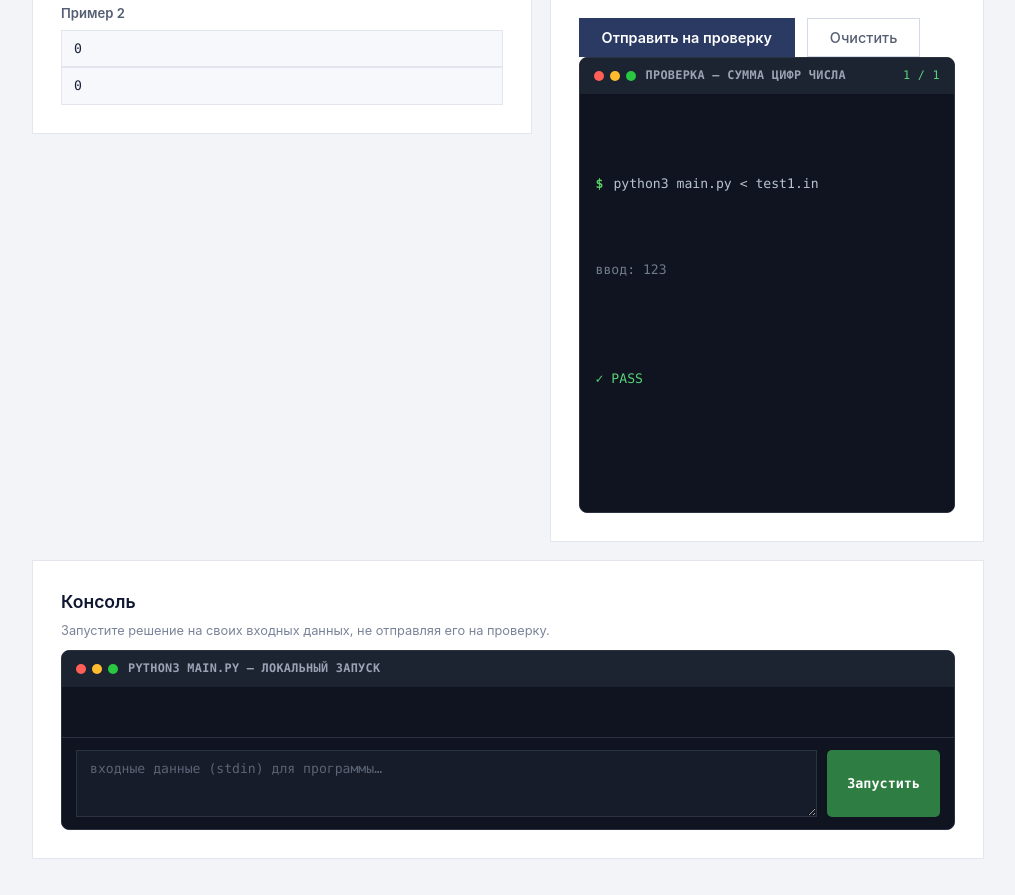
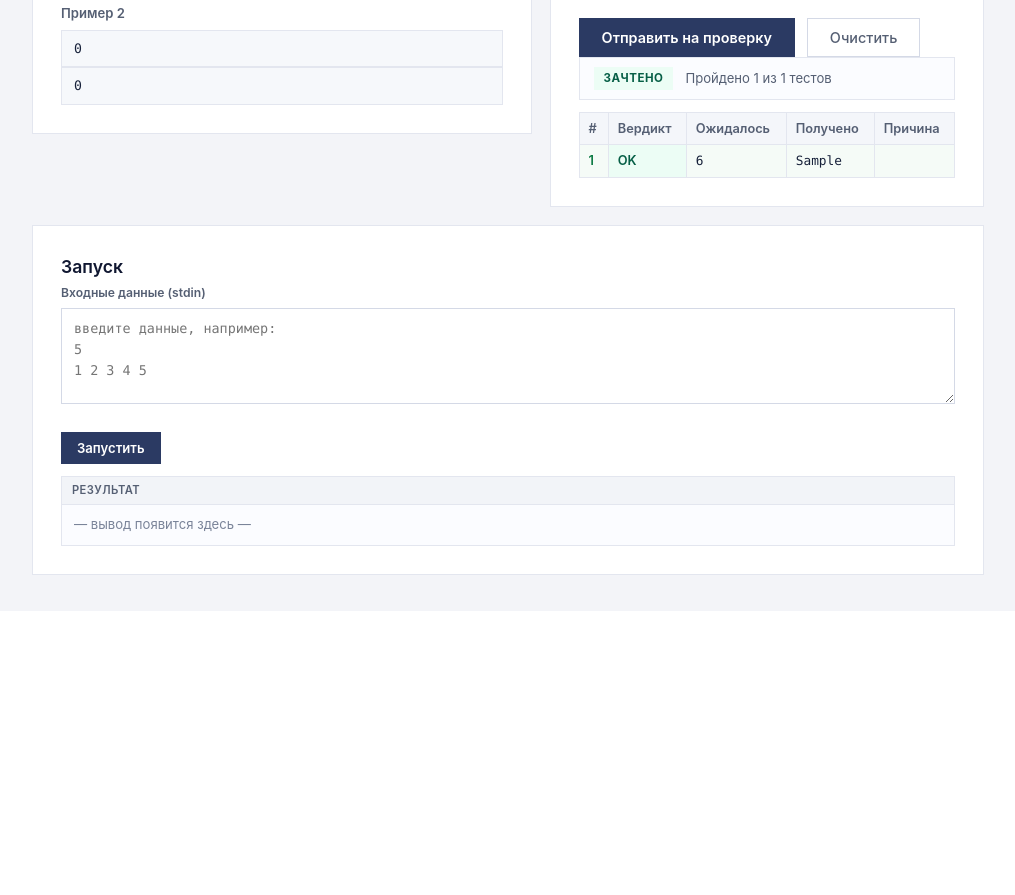
Before and after one commit to zaveshaa/LMS3301, a Flask app: page /student/works/1/tasks/1 in a window 1280 px wide. Shown: the part 636-1531 px from the top of the page, without its empty margins (132-1147 px from the left). After the commit the page ends 1211 px from the top, so only its background shows below. Run offline with Flask 3, Linux system fonts and the light colour scheme; the visitor is signed in with stand-in values (Sample User, id 1); data comes from the database, SQL or seed files in the repository; tables that the repository leaves empty hold one stand-in row (values such as "Sample post").

Commit message:
Restyle task verdicts and run console in Codeforces style

```diff
--- a/src/templates/base.html
+++ b/src/templates/base.html
@@ -164,34 +164,29 @@
   .code-editor:focus { outline: none; border-color: var(--accent); box-shadow: 0 0 0 2px rgba(43,58,99,.12); }
   .solution-actions { display: flex; gap: 12px; flex-wrap: wrap; margin-top: 12px; }
 
-  /* ---------- terminal ---------- */
-  .term { border-radius: 8px; overflow: hidden; border: 1px solid #2b3240; background: #0f1420; font-family: "SF Mono", Menlo, Consolas, monospace; }
-  .term-bar { display: flex; align-items: center; gap: 10px; padding: 9px 14px; background: #1c2331; color: #9aa4b5; font-size: .74rem; letter-spacing: .3px; }
-  .term-dots { display: flex; gap: 6px; }
-  .term-dots i { width: 10px; height: 10px; border-radius: 50%; display: block; }
-  .term-dots i:nth-child(1) { background: #ff5f57; }
-  .term-dots i:nth-child(2) { background: #febc2e; }
-  .term-dots i:nth-child(3) { background: #28c840; }
-  .term-title { font-weight: 600; text-transform: uppercase; }
-  .term-body { background: #0f1420; color: #d5dce6; padding: 14px 16px; font-size: .82rem; line-height: 1.65; max-height: 460px; overflow-y: auto; white-space: pre-wrap; word-break: break-word; }
-  .term-body::-webkit-scrollbar { width: 8px; }
-  .term-body::-webkit-scrollbar-thumb { background: #333b49; border-radius: 4px; }
-  .term-cmd { color: #b8c2d0; }
-  .term-cmd .term-prompt { color: #56d364; font-weight: 700; margin-right: 2px; }
-  .term-ok { color: #57d278; }
-  .term-err { color: #ff6b62; }
-  .term-mut { color: #6f7a8a; }
-  .term-out { color: #a9c1fc; }
-  .term-cursor { display: inline-block; width: 7px; height: 14px; background: #d5dce6; vertical-align: text-bottom; animation: term-blink 1s steps(1) infinite; margin-left: 2px; }
-  @keyframes term-blink { 50% { opacity: 0; } }
-  .term-input { display: flex; gap: 10px; align-items: stretch; padding: 12px 14px; border-top: 1px solid #2b3240; background: #0f1420; }
-  .term-input textarea { flex: 1; background: #161c2a; border: 1px solid #2b3240; color: #e6edf3; font-family: "SF Mono", Menlo, Consolas, monospace; font-size: .82rem; margin-bottom: 0; resize: vertical; }
-  .term-input textarea:focus { outline: none; border-color: #3d4a63; box-shadow: none; }
-  .term-input ::placeholder { color: #5a6474; }
-  .term-btn { background: #2e7d42; border: none; color: #fff; font-weight: 600; font-size: .84rem; padding: 0 20px; cursor: pointer; font-family: inherit; border-radius: 5px; white-space: nowrap; align-self: stretch; }
-  .term-btn:hover { background: #35954e; }
-  .term-btn:disabled { opacity: .55; cursor: wait; }
-  .term-hint { margin: 6px 0 10px; color: var(--muted); font-size: .8rem; }
+  /* ---------- verdict & run console (Codeforces style) ---------- */
+  .verdict-summary { display: flex; align-items: center; gap: 12px; flex-wrap: wrap; background: #fbfcff; border: 1px solid var(--line); padding: 9px 14px; margin-bottom: 12px; }
+  .verdict-summary .v-meta { font-size: .82rem; color: var(--sub); }
+  .verdict-tests { width: 100%; border-collapse: collapse; margin-top: 4px; }
+  .verdict-tests th, .verdict-tests td { border: 1px solid var(--line); padding: 6px 9px; font-size: .8rem; vertical-align: top; text-align: left; }
+  .verdict-tests th { background: #f4f6fa; font-weight: 600; color: var(--sub); white-space: nowrap; }
+  .verdict-tests td.t-num { white-space: nowrap; font-weight: 600; }
+  .verdict-tests pre { margin: 0; padding: 0; font-family: ui-monospace, SFMono-Regular, Menlo, monospace; font-size: .8rem; white-space: pre-wrap; word-break: break-word; }
+  .v-ok { color: #065f46; background: #ecfdf5; font-weight: 600; white-space: nowrap; }
+  .v-err { color: #991b1b; background: #fee2e2; font-weight: 600; white-space: nowrap; }
+  .row-ok td.t-num { color: #0d7a44; }
+  .row-err td.t-num { color: #c0392b; }
+
+  .run-stdin { width: 100%; min-height: 96px; padding: 10px 12px; border: 1px solid var(--line-strong); font-family: "SF Mono", Menlo, Consolas, monospace; font-size: .84rem; line-height: 1.55; background: var(--surface); color: var(--text); resize: vertical; margin-bottom: 10px; }
+  .run-stdin-label { font-size: .76rem; font-weight: 600; color: var(--sub); margin-bottom: 6px; }
+  .run-stdin:focus { outline: none; border-color: var(--accent); box-shadow: 0 0 0 2px rgba(43,58,99,.12); }
+  .run-output { border: 1px solid var(--line); background: #fbfcff; }
+  .run-bar { padding: 5px 10px; border-bottom: 1px solid var(--line); font-size: .7rem; font-weight: 600; text-transform: uppercase; letter-spacing: .4px; color: var(--sub); background: #f2f4f8; }
+  .run-body { padding: 10px 12px; }
+  .run-body pre { margin: 0; font-family: ui-monospace, SFMono-Regular, Menlo, monospace; font-size: .84rem; line-height: 1.55; white-space: pre-wrap; word-break: break-word; color: var(--text); }
+  .run-body .run-stderr { color: var(--danger); margin-bottom: 6px; }
+  .run-meta { margin-top: 8px; font-size: .78rem; color: var(--muted); }
+  .run-empty { color: var(--muted); font-size: .82rem; }
 
   /* ---------- admin panel ---------- */
   .panel-top { display: flex; align-items: center; justify-content: space-between; gap: 16px; flex-wrap: wrap; }
--- a/src/templates/task_detail.html
+++ b/src/templates/task_detail.html
@@ -58,44 +58,41 @@
 
       {% if submission_tests %}
       {% set passed_count = submission_tests | selectattr('passed') | list | length %}
-      <div class="term" id="submit-term">
-        <div class="term-bar">
-          <span class="term-dots"><i></i><i></i><i></i></span>
-          <span class="term-title">проверка — {{ task.title }}</span>
-          <span style="margin-left:auto; color:{{ '#57d278' if passed_count == submission_tests | length else '#ff6b62' }};">
-            {{ passed_count }} / {{ submission_tests | length }}
-          </span>
-        </div>
-        <div class="term-body">
-          {% for st in submission_tests %}
-          <div class="term-cmd"><span class="term-prompt">$</span> python3 main.py &lt; test{{ loop.index }}.in</div>
-          {% if st.input_data %}
-          <div class="term-mut">ввод: {{ st.input_data }}</div>
-          {% endif %}
-          {% if st.passed %}
-          <div class="term-ok">✓ PASS</div>
-          {% else %}
-          {% if st.error %}
-          <div class="term-err">{{ st.error }}</div>
-          {% endif %}
-          <div class="term-mut">ожидалось: <span class="term-out">{{ st.output_data }}</span></div>
-          <div class="term-mut">получено:  <span class="term-out">{{ st.actual_output if st.actual_output else '(пусто)' }}</span></div>
-          <div class="term-err">✗ FAIL</div>
-          {% endif %}
-          {% endfor %}
-          <span class="term-cursor"></span>
-        </div>
+      <div class="verdict-summary">
+        <span class="status-badge {{ 'status-ok' if passed_count == submission_tests | length else 'status-error' }}">
+          {{ 'ЗАЧТЕНО' if passed_count == submission_tests | length else 'НЕ ЗАЧТЕНО' }}
+        </span>
+        <span class="v-meta">Пройдено {{ passed_count }} из {{ submission_tests | length }} тестов</span>
       </div>
+      <table class="verdict-tests">
+        <tr>
+          <th>#</th>
+          <th>Вердикт</th>
+          <th>Ожидалось</th>
+          <th>Получено</th>
+          <th>Причина</th>
+        </tr>
+        {% for st in submission_tests %}
+        <tr class="{{ 'row-ok' if st.passed else 'row-err' }}">
+          <td class="t-num">{{ loop.index }}</td>
+          <td class="{{ 'v-ok' if st.passed else 'v-err' }}">
+            {% if st.passed %}OK
+            {% elif st.error.startswith('Превышено') %}TLE
+            {% elif st.error.startswith('Ошибка') %}RE
+            {% else %}WA{% endif %}
+          </td>
+          <td><pre>{{ st.output_data }}</pre></td>
+          <td><pre>{{ st.actual_output if st.actual_output else '(пусто)' }}</pre></td>
+          <td class="tiny">
+            {% if not st.passed and (st.error.startswith('Превышено') or st.error.startswith('Ошибка')) %}{{ st.error }}{% endif %}
+          </td>
+        </tr>
+        {% endfor %}
+      </table>
       {% elif submission %}
-      <div class="term">
-        <div class="term-bar">
-          <span class="term-dots"><i></i><i></i><i></i></span>
-          <span class="term-title">проверка — {{ task.title }}</span>
-        </div>
-        <div class="term-body">
-          <div class="term-mut">(детализация по тестам ещё не сохранена)</div>
-          <span class="term-cursor"></span>
-        </div>
+      <div class="verdict-summary">
+        <span class="status-badge status-{{ submission.status }}">{{ status_label[submission.status] }}</span>
+        <span class="v-meta">детализация по тестам ещё не сохранена</span>
       </div>
       {% endif %}
     </div>
@@ -103,17 +100,16 @@
 </div>
 
 <div class="card">
-  <h2>Консоль</h2>
-  <div class="term-hint">Запустите решение на своих входных данных, не отправляя его на проверку.</div>
-  <div class="term" id="run-term">
-    <div class="term-bar">
-      <span class="term-dots"><i></i><i></i><i></i></span>
-      <span class="term-title">python3 main.py — локальный запуск</span>
-    </div>
-    <div class="term-body" id="run-out"><span class="term-cursor"></span></div>
-    <div class="term-input">
-      <textarea id="run-stdin" rows="3" spellcheck="false" placeholder="входные данные (stdin) для программы…"></textarea>
-      <button class="term-btn" id="run-btn" type="button">Запустить</button>
+  <h2>Запуск</h2>
+  <div class="run-stdin-label">Входные данные (stdin)</div>
+  <textarea class="run-stdin" id="run-stdin" spellcheck="false" placeholder="введите данные, например:&#10;5&#10;1 2 3 4 5"></textarea>
+  <div class="solution-actions">
+    <button class="btn btn-sm" id="run-btn" type="button">Запустить</button>
+  </div>
+  <div class="run-output" id="run-term" style="margin-top:12px;">
+    <div class="run-bar">результат</div>
+    <div class="run-body">
+      <div class="run-empty">— вывод появится здесь —</div>
     </div>
   </div>
 </div>
@@ -148,12 +144,12 @@
     return (s || '').replace(/&/g, '&amp;').replace(/</g, '&lt;').replace(/>/g, '&gt;');
   }
   var runBtn = document.getElementById('run-btn');
-  var runOut = document.getElementById('run-out');
+  var runBody = document.getElementById('run-term').querySelector('.run-body');
   var runStdin = document.getElementById('run-stdin');
   runBtn.addEventListener('click', function () {
     runBtn.disabled = true;
     runBtn.textContent = 'Запуск…';
-    runOut.textContent = '';
+    runBody.innerHTML = '<span class="run-empty">выполнение…</span>';
     var q = new URLSearchParams();
     q.set('code', ta.value);
     q.set('stdin', runStdin.value);
@@ -163,25 +159,20 @@
       body: q.toString()
     }).then(function (r) { return r.json(); }).then(function (d) {
       var html = '';
-      html += '<div class="term-cmd"><span class="term-prompt">$</span> python3 main.py';
-      if (runStdin.value.trim()) html += ' &lt; data.in';
-      html += '</div>';
-      if (runStdin.value.trim()) html += '<div class="term-mut">ввод: ' + esc(runStdin.value) + '</div>';
-      if (d.error) html += '<div class="term-err">' + esc(d.error) + '</div>';
+      if (d.error) html += '<div class="run-stderr"><pre>' + esc(d.error) + '</pre></div>';
       else {
-        if (d.stderr) html += '<div class="term-err">' + esc(d.stderr) + '</div>';
-        if (d.stdout) html += '<div class="term-out">' + esc(d.stdout) + '</div>';
-        else html += '<div class="term-mut">(пустой вывод)</div>';
-        var code = d.status_id === 3 ? '0' : d.status_id === 5 ? '124' : '1';
-        html += '<div class="term-mut">exit: ' + code + ' · ' + d.elapsed + ' c</div>';
-        if (d.status_id === 5) html += '<div class="term-err">превышено время выполнения</div>';
-        else if (d.status_id !== 3) html += '<div class="term-err">процесс завершился с ошибкой</div>';
+        if (d.stderr) html += '<div class="run-stderr"><pre>' + esc(d.stderr) + '</pre></div>';
+        if (d.stdout) html += '<pre>' + esc(d.stdout) + '</pre>';
+        else html += '<span class="run-empty">(пустой вывод)</span>';
+        html += '<div class="run-meta">';
+        if (d.status_id === 3) html += 'ОК';
+        else if (d.status_id === 5) html += 'Превышено время выполнения';
+        else html += 'Ошибка выполнения (exit 1)';
+        html += ' · ' + d.elapsed + ' с</div>';
       }
-      html += '<span class="term-cursor"></span>';
-      runOut.innerHTML = html;
-      runOut.scrollTop = runOut.scrollHeight;
+      runBody.innerHTML = html;
     }).catch(function (err) {
-      runOut.innerHTML = '<div class="term-err">' + esc(String(err)) + '</div><span class="term-cursor"></span>';
+      runBody.innerHTML = '<div class="run-stderr"><pre>' + esc(String(err)) + '</pre></div>';
     }).finally(function () {
       runBtn.disabled = false;
       runBtn.textContent = 'Запустить';
```
